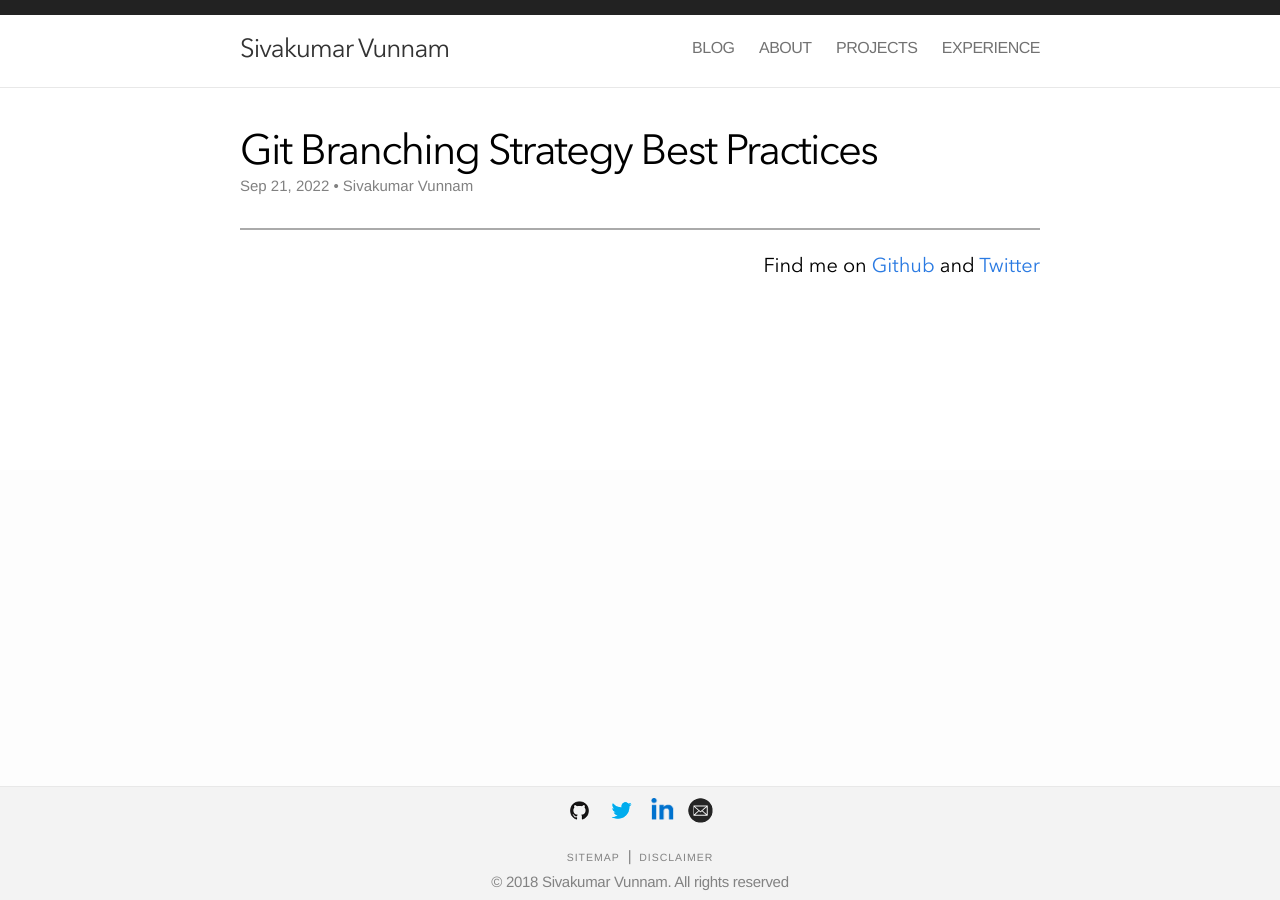
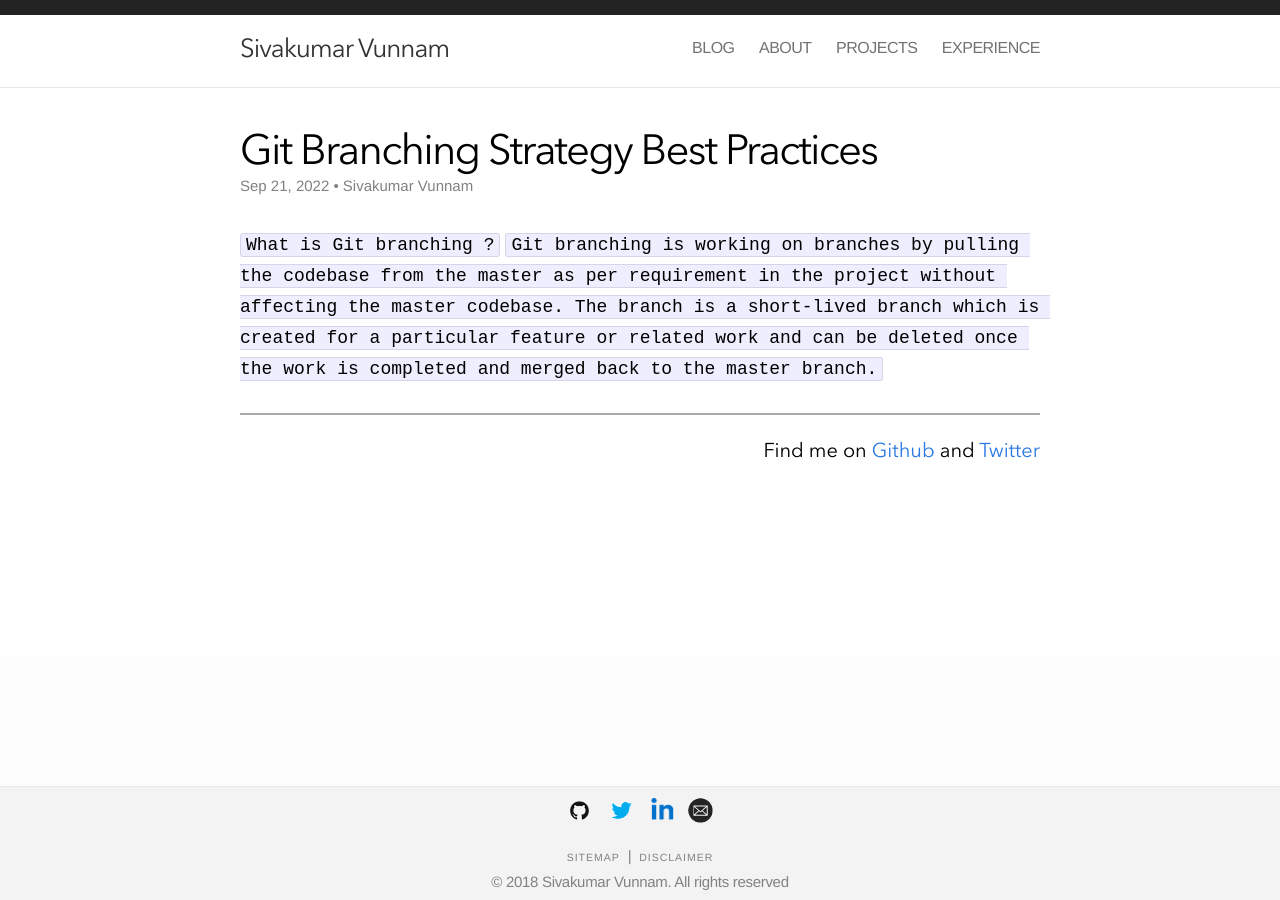
Before and after one commit to sivakumarvunnam/sivakumarvunnam.github.io, a Jekyll site: the page built from _posts/2022-09-21-Git-Branching-Strategy.md, in a window 1280 px wide. Built offline with Jekyll 4.4.1, drawn with Linux system fonts in a browser that asks for light colours; nearby versions of some CDN libraries; comment, search, counter and statistics services are not loaded.

Commit message:
Update 2022-09-21-Git-Branching-Strategy.md

````diff
--- a/_posts/2022-09-21-Git-Branching-Strategy.md
+++ b/_posts/2022-09-21-Git-Branching-Strategy.md
@@ -7,3 +7,5 @@ excerpt: "In this article we are going to cover Git Branching Strategy Best Prac
 keywords: Git, Github, DevOps
 draft: false
 ---
+`What is Git branching ?`
+```Git branching is working on branches by pulling the codebase from the master as per requirement in the project without affecting the master codebase. The branch is a short-lived branch which is created for a particular feature or related work and can be deleted once the work is completed and merged back to the master branch.```
````
